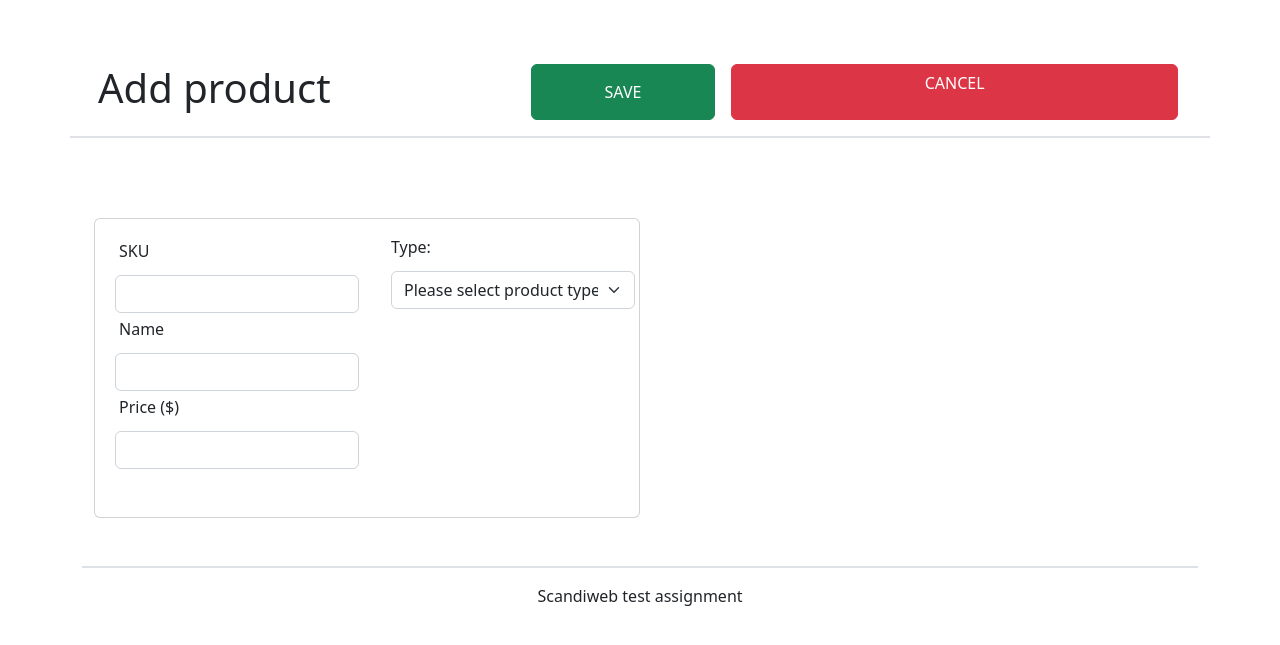
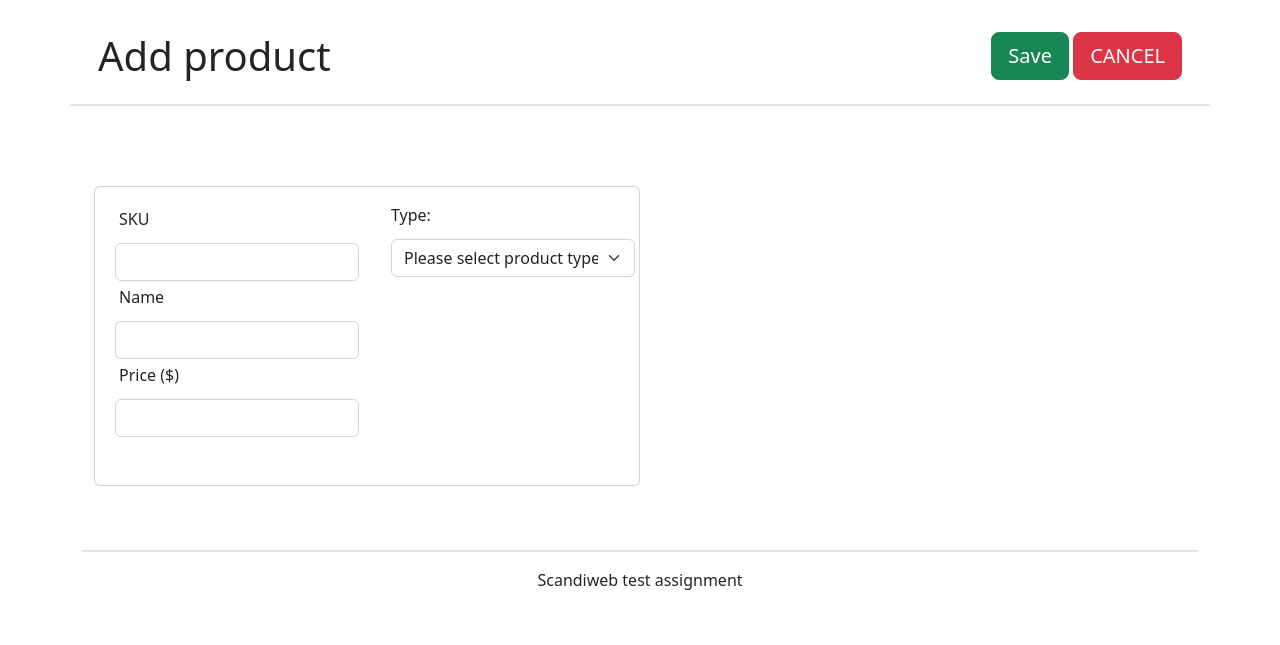
Before and after one commit to NaurisVersis/JuniorDevTestTask, a PHP site: template templates/add-product.html.twig in a window 1280 px wide. Shown: the top 645 px of the page. Run offline with PHP 8.4, Linux system fonts and the light colour scheme; the template is opened without the code that fills it, so the values that code supplies are empty; some libraries are stand-ins or nearby versions.

Commit message:
last styling

```diff
--- a/composer.json
+++ b/composer.json
@@ -9,13 +9,13 @@
         }
     ],
     "require": {
-        "php": "^8.1",
+        "php": "^8.0",
         "league/route": "^5.1",
         "laminas/laminas-diactoros": "^2.20",
         "laminas/laminas-httphandlerrunner": "^2.4",
         "league/container": "^4.2",
         "doctrine/orm": "^2.13",
-        "symfony/cache": "^6.1",
+        "symfony/cache": "^5.4",
         "vlucas/phpdotenv": "^5.5",
         "twig/twig": "^3.4"
     }
--- a/templates/add-product-attributes.html.twig
+++ b/templates/add-product-attributes.html.twig
@@ -1,8 +1,8 @@
 {% for attribute in attributes %}
     <div class="container mt-3">
         <label for="{{ attribute.lowercaseName }}" class="form-label">Please, provide {{ attribute.lowercaseName }} in {{ attribute.unit }}</label>
-        <label for="#{{ attribute.lowercaseName }}"></label>
-        <input type="number" min="0" step="0.01" id="#{{ attribute.lowercaseName }}" name="{{ attribute.lowercaseName }}" class="form-control" required>
+        <label for="{{ attribute.lowercaseName }}"></label>
+        <input type="number" min="0" step="0.01" id="{{ attribute.lowercaseName }}" name="{{ attribute.lowercaseName }}" class="form-control" required>
 
     </div>
 {% endfor %}
--- a/templates/add-product.html.twig
+++ b/templates/add-product.html.twig
@@ -1,4 +1,6 @@
 <head>
+    <link rel="icon" type="image/png" sizes="32x32" href="/favicon-32x32.png">
+    <link rel="manifest" href="/site.webmanifest">
     <link href="https://cdn.jsdelivr.net/npm/bootstrap@5.2.2/dist/css/bootstrap.min.css" rel="stylesheet" integrity="sha384-Zenh87qX5JnK2Jl0vWa8Ck2rdkQ2Bzep5IDxbcnCeuOxjzrPF/et3URy9Bv1WTRi" crossorigin="anonymous">
     <script src="https://cdn.jsdelivr.net/npm/bootstrap@5.2.2/dist/js/bootstrap.bundle.min.js" integrity="sha384-OERcA2EqjJCMA+/3y+gxIOqMEjwtxJY7qPCqsdltbNJuaOe923+mo//f6V8Qbsw3" crossorigin="anonymous"></script>
     <script src="https://ajax.googleapis.com/ajax/libs/jquery/3.6.0/jquery.min.js"></script>
@@ -34,17 +36,19 @@
 
 <body class="container">
 
-    <div class="header row mt-5 border-bottom border-2 p-3 align-middle">
+    <div class="header row mt-3 border-bottom border-2 p-3 align-middle">
         <h1 class="col">Add product</h1>
-        <button type="submit" form="product-form"  value="Save" class=" btn btn-success col-2 me-3 " >SAVE</button>
-        <a href="/" class="btn btn-danger col me-3 align-middle" role="button">CANCEL</a>
+        <div class="col-md-3 text-end">
+            <button type="submit" form="product_form"  value="Save" class=" btn btn-lg btn-success" >Save</button>
+            <a href="/" class="btn btn-lg btn-danger " role="button">CANCEL</a>
+        </div>
 
 
 
     </div>
 <div class="container  mt-3 py-5">
     <div class="card ms-0 mt-3 w-50 align-items-start">
-        <form action="/create-product" method="post" id="product-form" class="row ps-3"  >
+        <form action="/create-product" method="post" id="product_form" class="row ps-3"  >
             <div class="col mb-3 p-3">
                 <label for="sku" class="form-label p-1">SKU</label>
                 <input type="text" id="sku" name="sku" class="form-control"  required>
@@ -79,7 +83,7 @@
     </div>
 </div>
 
-    <footer class="footer border-top border-2">
+    <footer class="footer border-top border-2 mt-3">
         <p class="text-center py-3">Scandiweb test assignment</p>
     </footer>
 </body>
```
Also changed, not shown: templates/index.html.twig (+6 -9 lines), 1 other file.
